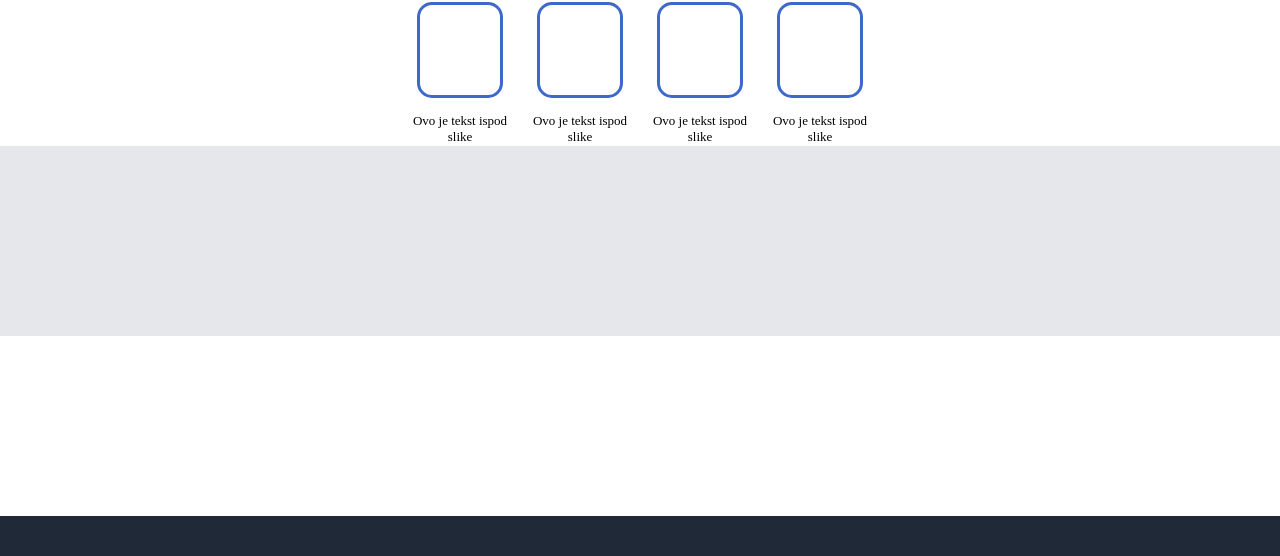
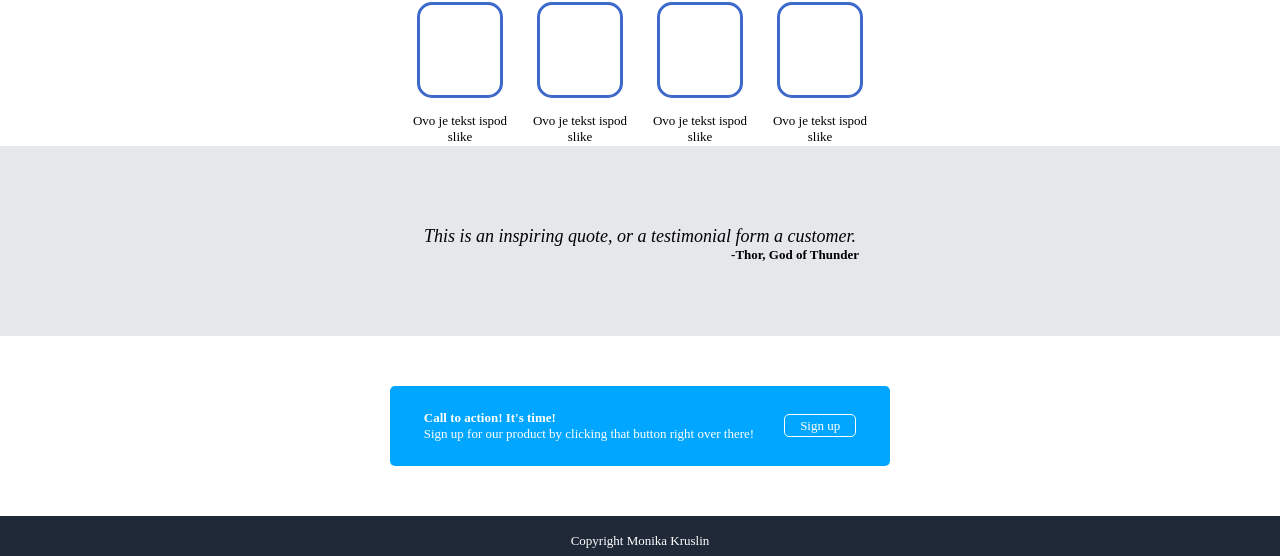
Before and after one commit to mon2101/ispitlandingpage, a plain HTML site: page index.html in a window 1280 px wide. Shown: the part 294-850 px from the top of the page. Drawn offline with Linux system fonts and the light colour scheme.

Commit message:
gotov projekt

```diff
--- a/index.html
+++ b/index.html
@@ -54,12 +54,24 @@
 
 
 <div class="četiri">
+  <span class="quote">This is an inspiring quote, or a testimonial form a customer.</span>
+  <span class="potpis">-Thor, God of Thunder</span>
 </div>
 
 <div class="pet">
+    <div class="plaviokvir">
+      <div class="lijevo">
+        <span class="boldtext">Call to action! It's time!</span>
+        <br/>
+        <span>Sign up for our product by clicking that button right over there!</span>
+      </div>
+      <div class="desno">
+        <span class="signup">Sign up</span>
+      </div>
+    </div>
 </div>
 
-<div class="jedan">
+<div class="jedan copyrights">Copyright Monika Kruslin
 </div>
 
 
--- a/style.css
+++ b/style.css
@@ -9,7 +9,7 @@
    justify-content: space-between;
    padding-left: 150px;
    padding-right: 150px;
-
+   color: white;
 }
 
 .dva {
@@ -144,3 +144,68 @@ a {
 
 
 }
+
+.quote {
+    display: flex;
+    justify-content: center;
+    padding-top: 80px;
+    color:black;
+    font-style: italic;
+    font-size: large;
+
+
+
+}
+
+.potpis {
+    color: black;
+    display: flex;
+    justify-content: center;
+    margin-left: 310px;
+    font-weight: bold;
+    font-size: small;
+}
+
+.pet {
+    display: flex;
+    align-items: center;
+    justify-content: center;
+}
+
+
+.plaviokvir {
+    background-color: rgb(0, 166, 255);
+    height: 80px;
+    width: 500px;
+    border-radius: 5px;
+    display: flex;
+    flex-direction: row;
+    align-items: center;
+    justify-content: center;
+    gap: 30px;
+    font-size: small;
+}
+
+.boldtext {
+    font-weight: bold;
+}
+
+.signup {
+    border-style: solid;
+    border-radius: 5px;
+    border-width: 1px;
+    padding: 3px;
+    padding-left: 15px;
+    padding-right: 15px;
+
+}
+
+.copyrights {
+    font-size: small;
+    display: flex;
+    align-items: center;
+    justify-content: center;
+    padding-left: 0px;
+    padding-right: 0px;
+
+}
```
